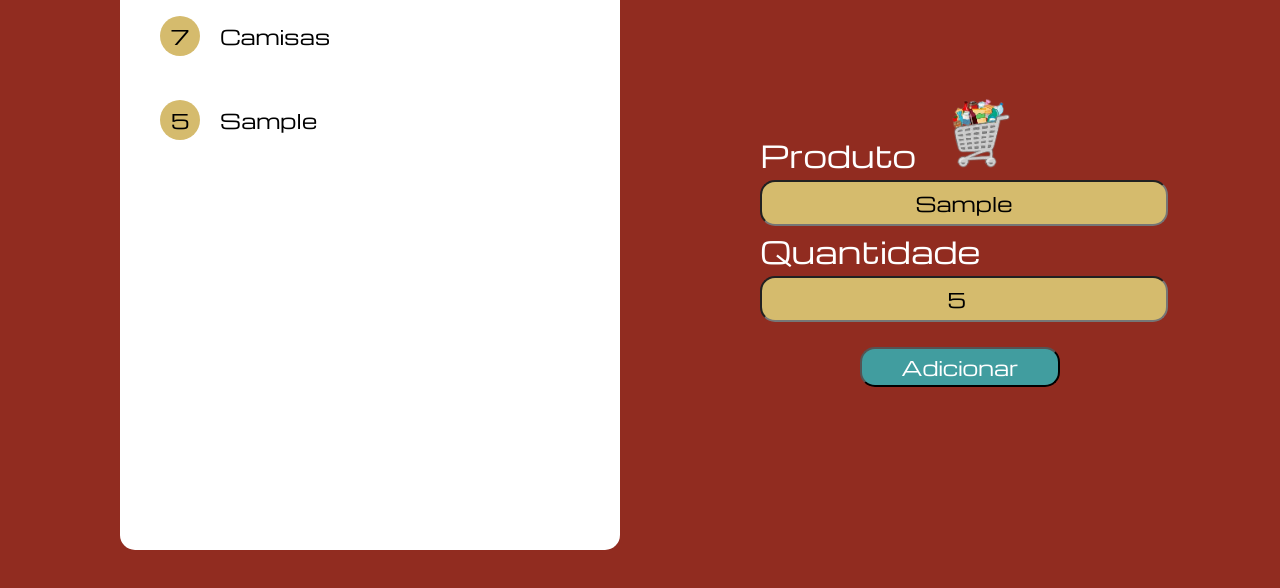
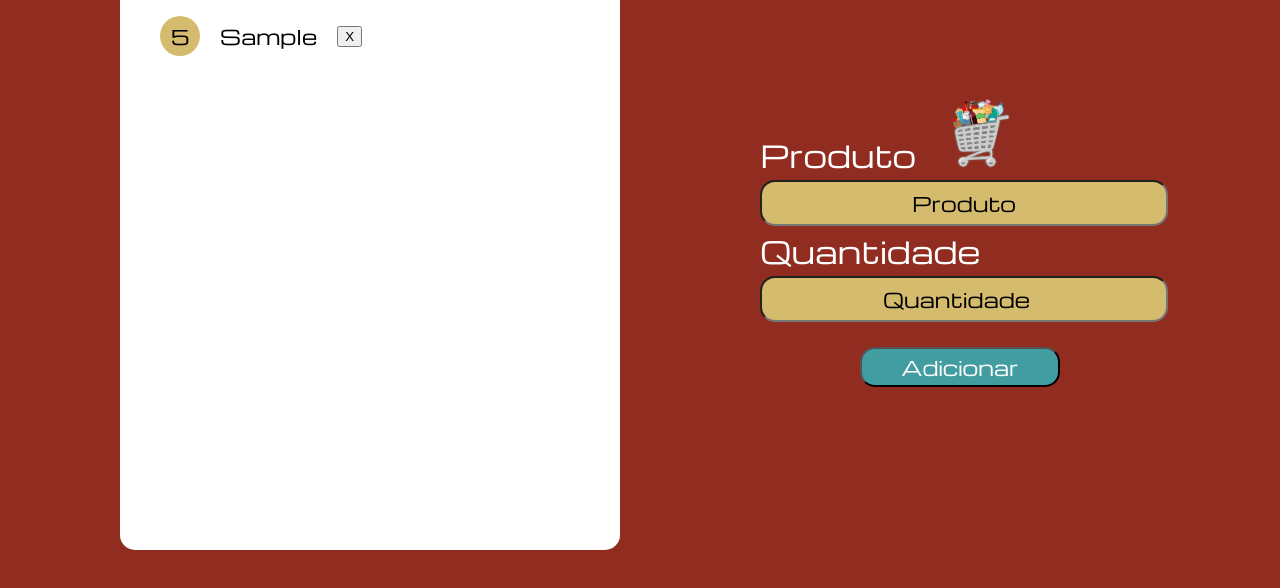
Before and after one commit to MatheusMilanez/Lista-mercado, a plain HTML site: page index.html in a window 1280 px wide. Both pictures are taken after typing "Sample", "5" into the empty fields and a click on the input "Adicionar". Shown: the part 100-688 px from the top of the page. Drawn offline with nearby package versions, Linux system fonts and the light colour scheme.

Commit message:
Projeto concluído

```diff
--- a/index.html
+++ b/index.html
@@ -16,7 +16,7 @@
 
             <h1 class="titulo-folha-branca">Lista</h1>
                 <ul class="lista"id="lista">
-                    <li class="item"><strong>7</strong>Camisas</li>
+                    <!--<li class="item"><strong>1</strong>Coca-cola</li>-->
                 </ul>
         </div>
 
--- a/js/main.js
+++ b/js/main.js
@@ -1,27 +1,91 @@
 const form = document.getElementById("adicionar-produto-quantidade")
 const lista = document.getElementById("lista")
+// no código abaixo está verificando se já tem um item no array e caso tenha , transformando o item que está no formato string em modo javaScript
+const itens = JSON.parse(localStorage.getItem("itens")) || []
+
+itens.forEach( (elemento) =>{
+    criaElemento(elemento)
+} )
 
 form.addEventListener("submit", (Evento) => {
     Evento.preventDefault() //Esse código interrope o evento padrão do formulário
     console.log("Funcionou")
 
-    criaElemento(Evento.target.elements["produto"].value ,Evento.target.elements["quantidade"].value)
+    const produto = Evento.target.elements["produto"]
+    const quantidade = Evento.target.elements["quantidade"]
 
+    const existe = itens.find( elemento => elemento.produto === produto.value)
+
+    // itemAtual é um objeto
+    const itemAtual = {
+        "produto" : produto.value ,
+        "quantidade": quantidade.value
+    }
+
+    if (existe){
+        itemAtual.id = existe.id
+        atualizaElemento(itemAtual)
+        itens[itens.findIndex(elemento => elemento.id === existe.id)] = itemAtual
+    }else{
+        itemAtual.id = itens[itens.length -1] ? (itens[itens.length-1]).id + 1 : 0;
+
+        criaElemento(itemAtual)
+
+        // o código push insere elementos em um array
+        itens.push(itemAtual)
+
+    }
+
+    produto.value = ""
+    quantidade.value =""
+
+    // para transformar um objeto em uma string usa se o código JSON.stringify
+    // o localStorage só deixa quardar string e por isso foi usando o método JSON.stringfy
+    localStorage.setItem("itens",JSON.stringify(itens))
 
 })
 
-function criaElemento(produto,quantidade){
+function criaElemento(item){
     //<li class="item"><strong>7</strong>Camisas</li>
     const novoItem = document.createElement("li")
     novoItem.classList.add("item")
 
     const numeroItem = document.createElement("strong")
-    numeroItem.innerHTML = quantidade
+    numeroItem.innerHTML = item.quantidade
+    numeroItem.dataset.id = item.id
+    novoItem.appendChild(numeroItem)
 
-    novoItem.appendChild(numeroItem)
-    novoItem.innerHTML += produto
+    novoItem.innerHTML += item.produto
+
+    novoItem.appendChild(botaoDeleta(item.id))
 
     lista.appendChild(novoItem)
 
     console.log(novoItem)
+
+
+
 }
+
+function atualizaElemento(item){
+    document.querySelector("[data-id='"+item.id+"']").innerHTML = item.quantidade
+}
+
+function botaoDeleta(id){
+    const elementobotao = document.createElement("button")
+    elementobotao.innerHTML = "X"
+
+    elementobotao.addEventListener("click", function () {
+        deletaElemento(this.parentNode ,id)
+    })
+
+    return elementobotao
+}
+
+function deletaElemento(tag , id){
+    tag.remove()
+
+    itens.splice(itens.findIndex(elemento => elemento.id === id),1)
+
+    localStorage.setItem("itens", JSON.stringify(itens))
+}
```
